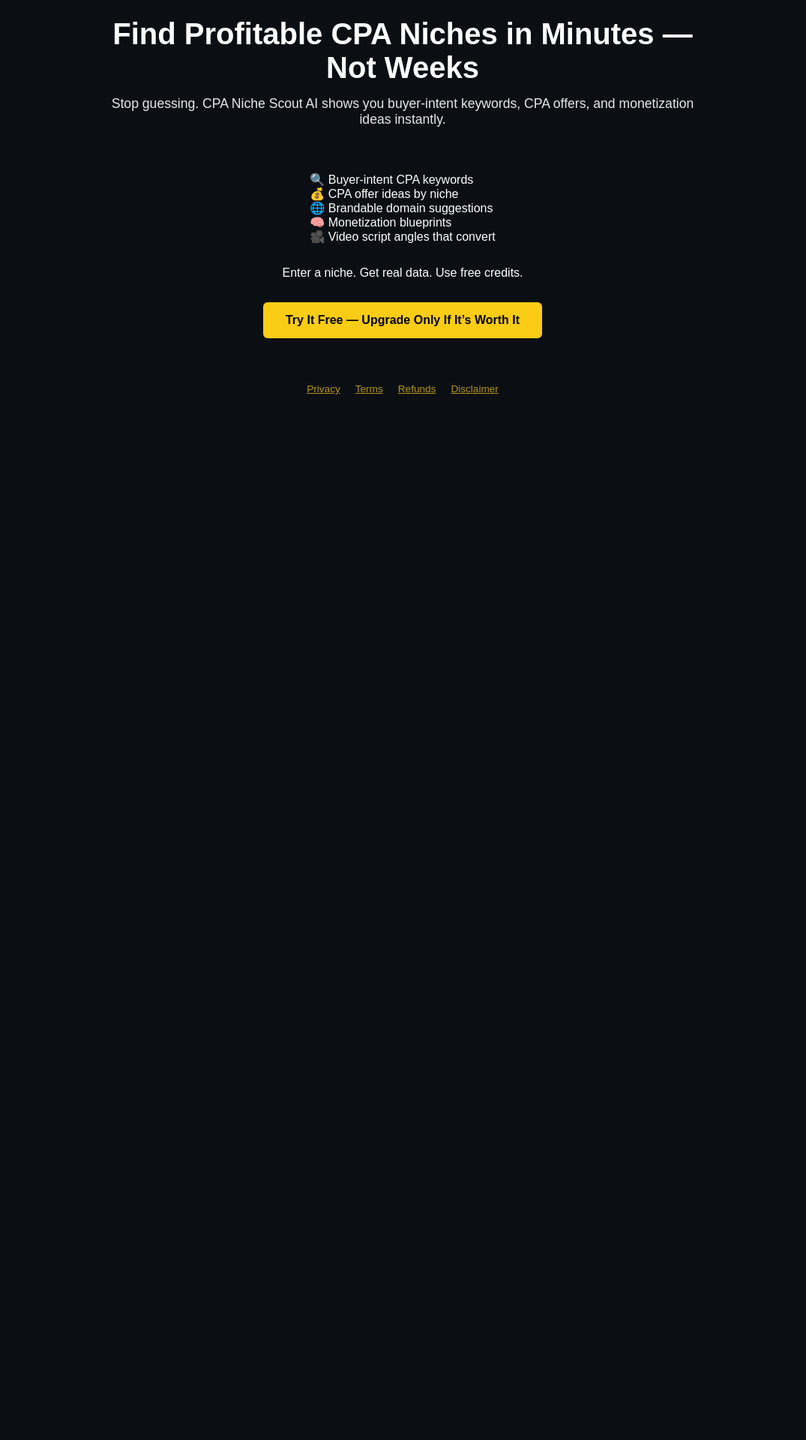
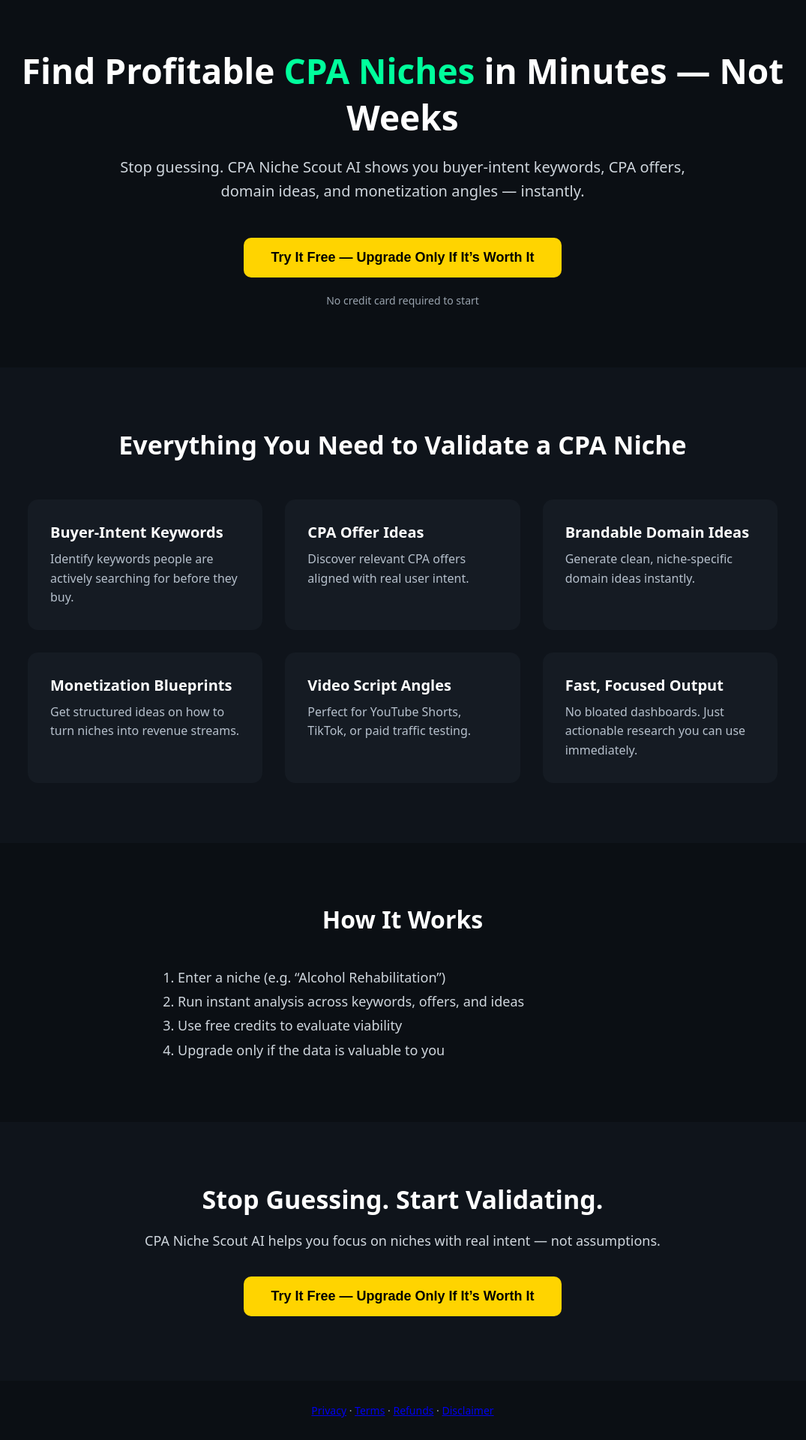
Before and after one commit to nextwaveaisuite/cpa-niche-scout-ai, a Next.js app: page / in a window 1280 px wide. Shown: the part 37-1957 px from the top of the page at 75% size, without its empty margins (103-1178 px from the left). Before the commit the page ends 800 px from the top, so only its background shows below. Built offline with nearby package versions, Linux system fonts and the light colour scheme.

Commit message:
page.tsx

```diff
--- a/app/page.tsx
+++ b/app/page.tsx
@@ -1,62 +1,213 @@
+import Link from "next/link";
+
 export default function HomePage() {
   return (
-    <main style={{
-      minHeight: "100vh",
-      background: "#0b0f14",
-      color: "#ffffff",
-      textAlign: "center",
-      padding: "60px 20px",
-      fontFamily: "Arial, sans-serif"
-    }}>
-      <div style={{ maxWidth: "800px", margin: "0 auto" }}>
-        <h1 style={{ fontSize: "2.5rem", marginBottom: "15px" }}>
-          Find Profitable CPA Niches in Minutes — Not Weeks
+    <main style={{ background: "#0b0f14", color: "#ffffff" }}>
+      {/* HERO */}
+      <section
+        style={{
+          maxWidth: "1100px",
+          margin: "0 auto",
+          padding: "100px 20px 80px",
+          textAlign: "center",
+        }}
+      >
+        <h1 style={{ fontSize: "46px", fontWeight: 800, marginBottom: "20px" }}>
+          Find Profitable <span style={{ color: "#00ff9c" }}>CPA Niches</span>{" "}
+          in Minutes — Not Weeks
         </h1>
 
-        <p style={{ fontSize: "1.1rem", opacity: 0.9, marginBottom: "30px" }}>
-          Stop guessing. CPA Niche Scout AI shows you buyer-intent keywords,
-          CPA offers, and monetization ideas instantly.
+        <p
+          style={{
+            fontSize: "20px",
+            color: "#cfd6dd",
+            maxWidth: "800px",
+            margin: "0 auto 40px",
+            lineHeight: 1.6,
+          }}
+        >
+          Stop guessing. CPA Niche Scout AI shows you buyer-intent keywords, CPA
+          offers, domain ideas, and monetization angles — instantly.
         </p>
 
-        <ul style={{
-          listStyle: "none",
-          padding: 0,
-          margin: "30px auto",
-          textAlign: "left",
-          display: "inline-block"
-        }}>
-          <li>🔍 Buyer-intent CPA keywords</li>
-          <li>💰 CPA offer ideas by niche</li>
-          <li>🌐 Brandable domain suggestions</li>
-          <li>🧠 Monetization blueprints</li>
-          <li>🎥 Video script angles that convert</li>
-        </ul>
+        <Link href="/dashboard">
+          <button
+            style={{
+              background: "#ffd400",
+              color: "#000",
+              padding: "16px 36px",
+              fontSize: "18px",
+              fontWeight: 700,
+              borderRadius: "10px",
+              border: "none",
+              cursor: "pointer",
+            }}
+          >
+            Try It Free — Upgrade Only If It’s Worth It
+          </button>
+        </Link>
 
-        <p>Enter a niche. Get real data. Use free credits.</p>
+        <p style={{ marginTop: "15px", color: "#9aa4af", fontSize: "14px" }}>
+          No credit card required to start
+        </p>
+      </section>
 
-        <a
-          href="/dashboard"
+      {/* FEATURES */}
+      <section
+        style={{
+          background: "#0f141b",
+          padding: "80px 20px",
+        }}
+      >
+        <div style={{ maxWidth: "1000px", margin: "0 auto" }}>
+          <h2
+            style={{
+              textAlign: "center",
+              fontSize: "34px",
+              marginBottom: "50px",
+            }}
+          >
+            Everything You Need to Validate a CPA Niche
+          </h2>
+
+          <div
+            style={{
+              display: "grid",
+              gridTemplateColumns: "repeat(auto-fit, minmax(280px, 1fr))",
+              gap: "30px",
+            }}
+          >
+            {[
+              {
+                title: "Buyer-Intent Keywords",
+                text: "Identify keywords people are actively searching for before they buy.",
+              },
+              {
+                title: "CPA Offer Ideas",
+                text: "Discover relevant CPA offers aligned with real user intent.",
+              },
+              {
+                title: "Brandable Domain Ideas",
+                text: "Generate clean, niche-specific domain ideas instantly.",
+              },
+              {
+                title: "Monetization Blueprints",
+                text: "Get structured ideas on how to turn niches into revenue streams.",
+              },
+              {
+                title: "Video Script Angles",
+                text: "Perfect for YouTube Shorts, TikTok, or paid traffic testing.",
+              },
+              {
+                title: "Fast, Focused Output",
+                text: "No bloated dashboards. Just actionable research you can use immediately.",
+              },
+            ].map((item, i) => (
+              <div
+                key={i}
+                style={{
+                  background: "#151b23",
+                  padding: "30px",
+                  borderRadius: "14px",
+                }}
+              >
+                <h3 style={{ marginBottom: "10px", fontSize: "20px" }}>
+                  {item.title}
+                </h3>
+                <p style={{ color: "#b6c0cc", lineHeight: 1.6 }}>
+                  {item.text}
+                </p>
+              </div>
+            ))}
+          </div>
+        </div>
+      </section>
+
+      {/* HOW IT WORKS */}
+      <section
+        style={{
+          maxWidth: "900px",
+          margin: "0 auto",
+          padding: "80px 20px",
+          textAlign: "center",
+        }}
+      >
+        <h2 style={{ fontSize: "32px", marginBottom: "40px" }}>
+          How It Works
+        </h2>
+
+        <ol
           style={{
-            display: "inline-block",
-            marginTop: "30px",
-            padding: "15px 30px",
-            background: "#facc15",
-            color: "#000",
-            fontWeight: "bold",
-            textDecoration: "none",
-            borderRadius: "6px"
+            textAlign: "left",
+            maxWidth: "600px",
+            margin: "0 auto",
+            fontSize: "18px",
+            lineHeight: 1.8,
+            color: "#cfd6dd",
           }}
         >
-          Try It Free — Upgrade Only If It’s Worth It
-        </a>
+          <li>Enter a niche (e.g. “Alcohol Rehabilitation”)</li>
+          <li>Run instant analysis across keywords, offers, and ideas</li>
+          <li>Use free credits to evaluate viability</li>
+          <li>Upgrade only if the data is valuable to you</li>
+        </ol>
+      </section>
 
-        <footer style={{ marginTop: "60px", fontSize: "0.85rem", opacity: 0.7 }}>
-          <a href="/privacy" style={{ color: "#facc15", margin: "0 10px" }}>Privacy</a>
-          <a href="/terms" style={{ color: "#facc15", margin: "0 10px" }}>Terms</a>
-          <a href="/refunds" style={{ color: "#facc15", margin: "0 10px" }}>Refunds</a>
-          <a href="/disclaimer" style={{ color: "#facc15", margin: "0 10px" }}>Disclaimer</a>
-        </footer>
-      </div>
+      {/* FINAL CTA */}
+      <section
+        style={{
+          background: "#0f141b",
+          padding: "80px 20px",
+          textAlign: "center",
+        }}
+      >
+        <h2 style={{ fontSize: "34px", marginBottom: "20px" }}>
+          Stop Guessing. Start Validating.
+        </h2>
+
+        <p
+          style={{
+            fontSize: "18px",
+            color: "#cfd6dd",
+            marginBottom: "30px",
+          }}
+        >
+          CPA Niche Scout AI helps you focus on niches with real intent — not
+          assumptions.
+        </p>
+
+        <Link href="/dashboard">
+          <button
+            style={{
+              background: "#ffd400",
+              color: "#000",
+              padding: "16px 36px",
+              fontSize: "18px",
+              fontWeight: 700,
+              borderRadius: "10px",
+              border: "none",
+              cursor: "pointer",
+            }}
+          >
+            Try It Free — Upgrade Only If It’s Worth It
+          </button>
+        </Link>
+      </section>
+
+      {/* FOOTER */}
+      <footer
+        style={{
+          padding: "30px 20px",
+          textAlign: "center",
+          fontSize: "14px",
+          color: "#9aa4af",
+        }}
+      >
+        <Link href="/privacy">Privacy</Link> ·{" "}
+        <Link href="/terms">Terms</Link> ·{" "}
+        <Link href="/refunds">Refunds</Link> ·{" "}
+        <Link href="/disclaimer">Disclaimer</Link>
+      </footer>
     </main>
   );
-            }
+}
```
